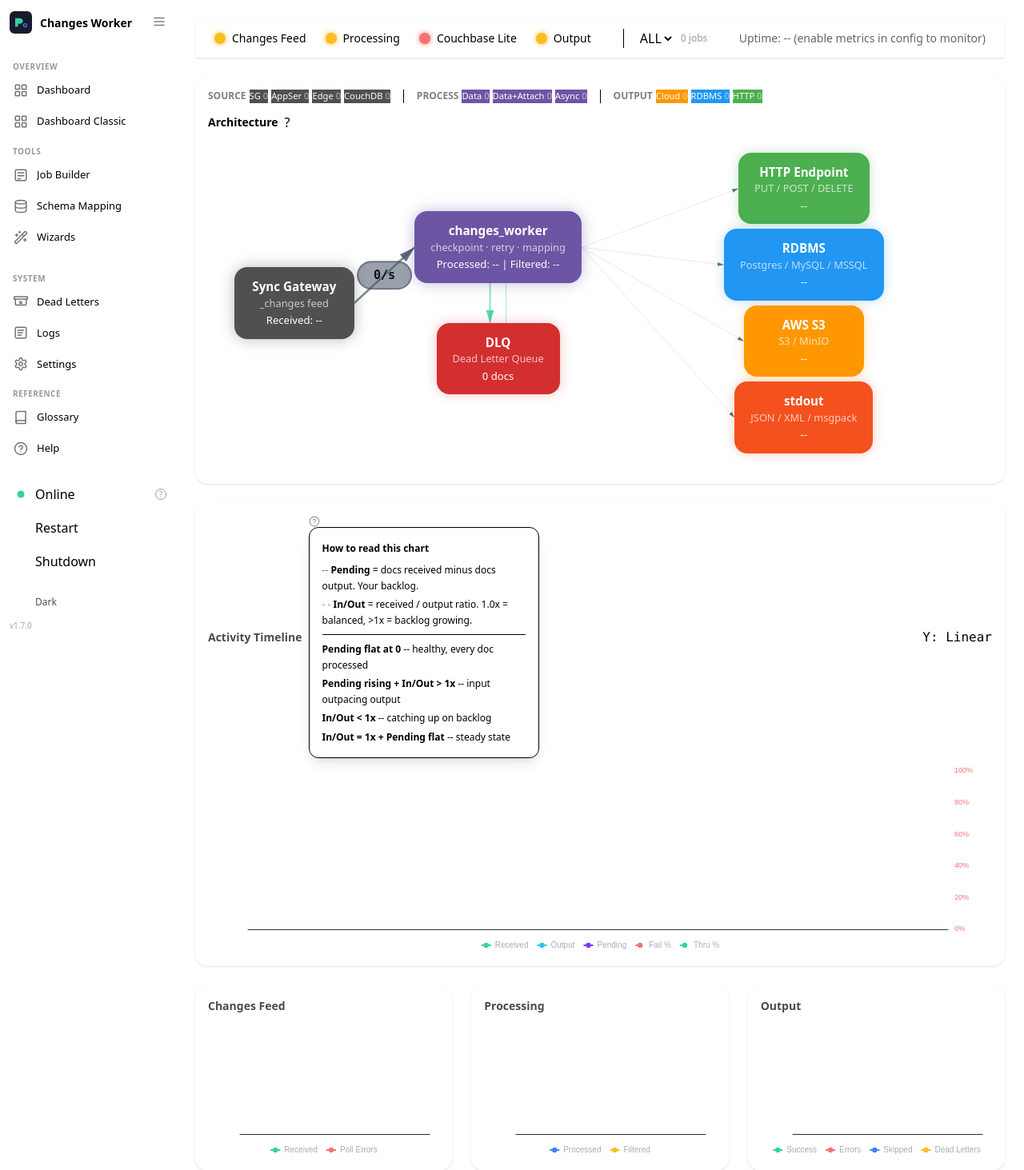
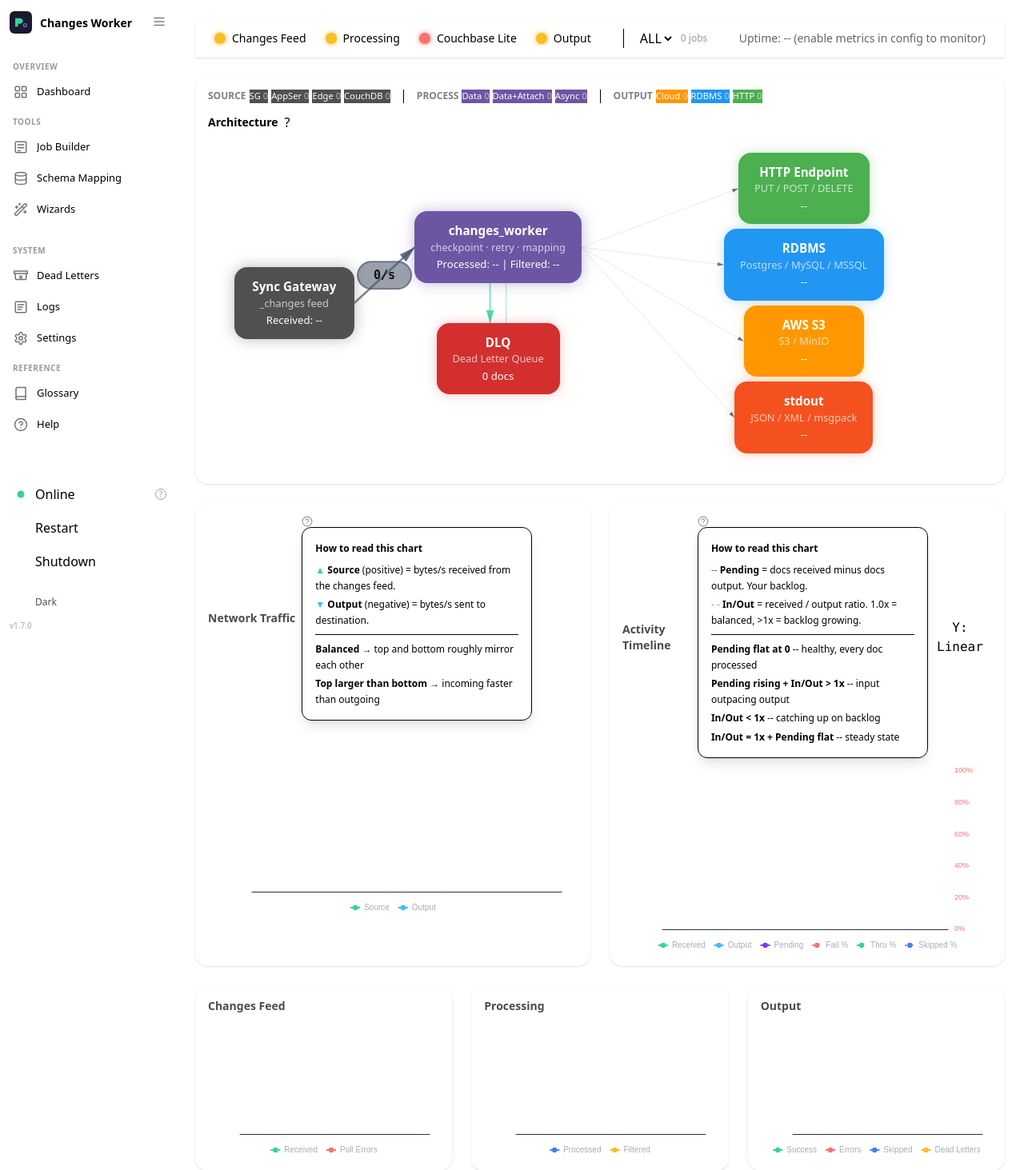
Before and after one commit to Fujio-Turner/change_stream_db, a Python web app: template web/templates/index.html in a window 1280 px wide. Shown: the top 1463 px of the page at 80% size. Run offline with Jinja, Linux system fonts and the light colour scheme; the template is opened without the code that fills it, so the values that code supplies are empty.

Commit message:
better charts

```diff
--- a/web/server.py
+++ b/web/server.py
@@ -80,10 +80,6 @@ async def favicon(request):
 
 async def page_index(request):
     return web.FileResponse(WEB / "templates" / "index.html")
-
-
-async def page_index_classic(request):
-    return web.FileResponse(WEB / "templates" / "index_classic.html")
 
 
 async def page_config(request):
@@ -2151,7 +2147,6 @@ def create_app():
     # Pages
     app.router.add_get("/favicon.ico", favicon)
     app.router.add_get("/", page_index)
-    app.router.add_get("/classic", page_index_classic)
     app.router.add_get("/settings", page_config)
     app.router.add_get("/jobs", page_jobs)
     app.router.add_get("/schema", page_schema)
--- a/web/static/js/sidebar.js
+++ b/web/static/js/sidebar.js
@@ -12,7 +12,6 @@
   var NAV = [
     { type: 'section', label: 'Overview' },
     { href: '/',           label: 'Dashboard',       icon: '/static/icons/dashboard.svg' },
-    { href: '/classic',    label: 'Dashboard Classic', icon: '/static/icons/dashboard.svg' },
 
     { type: 'section', label: 'Tools' },
     { href: '/jobs',       label: 'Job Builder',      icon: '/static/icons/jobs.svg'     },
--- a/web/templates/index.html
+++ b/web/templates/index.html
@@ -248,6 +248,32 @@
       </div>
     </div>
 
+    <!-- Traffic + Activity Timeline -->
+    <div class="grid grid-cols-1 lg:grid-cols-2 gap-6">
+      <!-- Network Traffic (Source ↑ / Output ↓) -->
+      <div class="card bg-base-100 shadow rounded-2xl">
+        <div class="card-body p-4">
+          <div class="flex items-center justify-between mb-1">
+            <div class="flex items-center gap-2">
+              <h3 class="text-sm font-semibold opacity-70">Network Traffic</h3>
+              <div class="dropdown dropdown-hover dropdown-right" style="z-index:9999;">
+                <label tabindex="0">
+                  <svg class="opacity-40 cursor-help" width="14" height="14" viewBox="0 0 24 24" fill="none" stroke="currentColor" stroke-width="2" stroke-linecap="round" stroke-linejoin="round"><circle cx="12" cy="12" r="10"/><path d="M9.09 9a3 3 0 0 1 5.83 1c0 2-3 3-3 3"/><path d="M12 17h.01"/></svg>
+                </label>
+                <div tabindex="0" class="dropdown-content bg-base-100 rounded-xl shadow-lg p-4 w-72 text-xs leading-relaxed border border-base-content/10">
+                  <p class="font-bold mb-2">How to read this chart</p>
+                  <p class="mb-1"><span style="color:#36d399;">▲</span> <strong>Source</strong> (positive) = bytes/s received from the changes feed.</p>
+                  <p class="mb-1"><span style="color:#3abff8;">▼</span> <strong>Output</strong> (negative) = bytes/s sent to destination.</p>
+                  <hr class="my-2 border-base-content/10"/>
+                  <p class="mb-1"><strong>Balanced</strong> → top and bottom roughly mirror each other</p>
+                  <p><strong>Top larger than bottom</strong> → incoming faster than outgoing</p>
+                </div>
+              </div>
+            </div>
+          </div>
+          <div id="chartTraffic" style="width:100%;height:240px"></div>
+        </div>
+      </div>
       <!-- Activity Timeline (bottleneck detector) -->
       <div class="card bg-base-100 shadow rounded-2xl">
         <div class="card-body p-4">
@@ -258,7 +284,7 @@
                 <label tabindex="0">
                   <svg class="opacity-40 cursor-help" width="14" height="14" viewBox="0 0 24 24" fill="none" stroke="currentColor" stroke-width="2" stroke-linecap="round" stroke-linejoin="round"><circle cx="12" cy="12" r="10"/><path d="M9.09 9a3 3 0 0 1 5.83 1c0 2-3 3-3 3"/><path d="M12 17h.01"/></svg>
                 </label>
-              <div tabindex="0" class="dropdown-content rounded-xl shadow-lg p-4 w-72 text-xs leading-relaxed border border-base-content/10" style="background:oklch(var(--b1));">
+                <div tabindex="0" class="dropdown-content bg-base-100 rounded-xl shadow-lg p-4 w-72 text-xs leading-relaxed border border-base-content/10">
                   <p class="font-bold mb-2">How to read this chart</p>
                   <p class="mb-1"><span style="color:#7c3aed;">--</span> <strong>Pending</strong> = docs received minus docs output. Your backlog.</p>
                   <p class="mb-1"><span style="color:#f87272;">- -</span> <strong>In/Out</strong> = received / output ratio. 1.0x = balanced, &gt;1x = backlog growing.</p>
@@ -273,6 +299,7 @@
             <button class="btn btn-xs btn-outline font-mono" id="btnScaleToggle" onclick="toggleYScale()">Y: Linear</button>
           </div>
           <div id="chartActivity" style="width:100%;height:240px"></div>
+        </div>
       </div>
     </div>
 
@@ -524,7 +551,11 @@ var chartHistory = {
   // Activity Timeline
   pending: [],
   failRate: [],
-  throughputRate: []
+  throughputRate: [],
+  skippedRate: [],
+  // Network Traffic (bytes/s)
+  bytesIn: [],
+  bytesOut: []
 };
 // Track previous totals so we can compute deltas
 var prev = {};
@@ -558,6 +589,21 @@ function pushHistory(m) {
     if (chartHistory[hk].length > MAX_POINTS) chartHistory[hk].shift();
   }
 
+  // Network Traffic: bytes/s in and out
+  var byteKeys = [
+    ['bytesIn',  'changes_worker_bytes_received_total'],
+    ['bytesOut', 'changes_worker_bytes_output_total']
+  ];
+  for (var i = 0; i < byteKeys.length; i++) {
+    var hk = byteKeys[i][0], mk = byteKeys[i][1];
+    var cur = m[mk] || 0;
+    var delta = (prev[mk] != null) ? Math.max(0, cur - prev[mk]) : 0;
+    prev[mk] = cur;
+    var rate = (dt > 0) ? parseFloat((delta / dt).toFixed(2)) : 0;
+    chartHistory[hk].push(rate);
+    if (chartHistory[hk].length > MAX_POINTS) chartHistory[hk].shift();
+  }
+
   // Avg output response time (cumulative: total _sum / total _count)
   var ortSum = 0, ortCount = 0;
   for (var k in m) {
@@ -594,14 +640,18 @@ function pushHistory(m) {
   var failPct = totalOut > 0 ? parseFloat(((totalOutErr / totalOut) * 100).toFixed(2)) : 0;
   chartHistory.failRate.push(failPct);
   if (chartHistory.failRate.length > MAX_POINTS) chartHistory.failRate.shift();
-  var thruPct = totalReceived > 0 ? parseFloat(((totalOutOk / totalReceived) * 100).toFixed(2)) : 0;
+  var totalAttempted = totalOutOk + totalOutErr;
+  var thruPct = totalAttempted > 0 ? parseFloat(((totalOutOk / totalAttempted) * 100).toFixed(2)) : 0;
   chartHistory.throughputRate.push(thruPct);
   if (chartHistory.throughputRate.length > MAX_POINTS) chartHistory.throughputRate.shift();
+  var skippedPct = totalReceived > 0 ? parseFloat(((totalSkipped / totalReceived) * 100).toFixed(2)) : 0;
+  chartHistory.skippedRate.push(skippedPct);
+  if (chartHistory.skippedRate.length > MAX_POINTS) chartHistory.skippedRate.shift();
 }
 
 // ── ECharts ──────────────────────────────────────────────────
 var yAxisLog = false;
-var cFeed, cProcess, cOutput, cFeedAvg, cProcessAvg, cOutputAvg, cActivity;
+var cFeed, cProcess, cOutput, cFeedAvg, cProcessAvg, cOutputAvg, cActivity, cTraffic;
 
 function chartColors() {
   var dark = document.documentElement.getAttribute('data-theme') === 'dark';
@@ -618,6 +668,7 @@ function makeChart(el) {
 
 function rebuildCharts() {
   if (cActivity) cActivity.dispose();
+  if (cTraffic) cTraffic.dispose();
   if (cFeed) cFeed.dispose();
   if (cProcess) cProcess.dispose();
   if (cOutput) cOutput.dispose();
@@ -625,6 +676,7 @@ function rebuildCharts() {
   if (cProcessAvg) cProcessAvg.dispose();
   if (cOutputAvg) cOutputAvg.dispose();
   cActivity   = makeChart(document.getElementById('chartActivity'));
+  cTraffic    = makeChart(document.getElementById('chartTraffic'));
   cFeed       = makeChart(document.getElementById('chartFeed'));
   cProcess    = makeChart(document.getElementById('chartProcess'));
   cOutput     = makeChart(document.getElementById('chartOutput'));
@@ -635,7 +687,7 @@ function rebuildCharts() {
   drawArchArrows();
 
   // Sync crosshair across all charts
-  echarts.connect([cActivity, cFeed, cProcess, cOutput, cFeedAvg, cProcessAvg, cOutputAvg]);
+  echarts.connect([cTraffic, cActivity, cFeed, cProcess, cOutput, cFeedAvg, cProcessAvg, cOutputAvg]);
 }
 
 function toggleYScale() {
@@ -1222,7 +1274,7 @@ function renderCharts() {
           for (var i = 0; i < params.length; i++) {
             var p = params[i];
             tip += '<span style="display:inline-block;width:8px;height:8px;border-radius:50%;background:' + p.color + ';margin-right:4px"></span>';
-            if (p.seriesName === 'Fail %' || p.seriesName === 'Thru %') {
+            if (p.seriesName === 'Fail %' || p.seriesName === 'Thru %' || p.seriesName === 'Skipped %') {
               tip += p.seriesName + ': <b>' + (p.value != null ? p.value.toFixed(2) + '%' : '--') + '</b><br/>';
             } else if (p.seriesName === 'Pending') {
               tip += p.seriesName + ': <b>' + fmt(p.value) + '</b><br/>';
@@ -1248,7 +1300,56 @@ function renderCharts() {
         { name: 'Output', type: 'line', smooth: true, symbol: 'none', data: chartHistory.outSuccess, lineStyle: { width: 1.5, color: '#3abff8' }, itemStyle: { color: '#3abff8' } },
         { name: 'Pending', type: 'line', smooth: true, symbol: 'none', data: chartHistory.pending, lineStyle: { width: 2, color: '#7c3aed' }, itemStyle: { color: '#7c3aed' }, areaStyle: { opacity: 0.08, color: '#7c3aed' } },
         { name: 'Fail %', type: 'line', smooth: true, symbol: 'none', data: chartHistory.failRate, lineStyle: { width: 2, color: '#f87272', type: 'dashed' }, itemStyle: { color: '#f87272' }, yAxisIndex: 1 },
-        { name: 'Thru %', type: 'line', smooth: true, symbol: 'none', data: chartHistory.throughputRate, lineStyle: { width: 2, color: '#36d399', type: 'dashed' }, itemStyle: { color: '#36d399' }, yAxisIndex: 1 }
+        { name: 'Thru %', type: 'line', smooth: true, symbol: 'none', data: chartHistory.throughputRate, lineStyle: { width: 2, color: '#36d399', type: 'dashed' }, itemStyle: { color: '#36d399' }, yAxisIndex: 1 },
+        { name: 'Skipped %', type: 'line', smooth: true, symbol: 'none', data: chartHistory.skippedRate, lineStyle: { width: 2, color: '#3b82f6', type: 'dotted' }, itemStyle: { color: '#3b82f6' }, yAxisIndex: 1 }
+      ]
+    }, true);
+  }
+  // Network Traffic chart (bytes/s: Source positive, Output negative)
+  if (cTraffic) {
+    var outNeg = chartHistory.bytesOut.map(function(v) { return v != null ? -v : null; });
+    cTraffic.setOption({
+      backgroundColor: 'transparent',
+      textStyle: { color: c.text, fontSize: 10 },
+      tooltip: { trigger: 'axis', textStyle: { fontSize: 11 },
+        axisPointer: { type: 'cross', crossStyle: { color: '#666' }, lineStyle: { color: '#666' } },
+        formatter: function(params) {
+          var tip = params[0].axisValueLabel + '<br/>';
+          for (var i = 0; i < params.length; i++) {
+            var p = params[i];
+            var val = Math.abs(p.value || 0);
+            tip += '<span style="display:inline-block;width:8px;height:8px;border-radius:50%;background:' + p.color + ';margin-right:4px"></span>';
+            tip += p.seriesName + ': <b>' + fmtBytes(val) + '/s</b><br/>';
+          }
+          return tip;
+        }
+      },
+      legend: { bottom: 0, textStyle: { color: c.text, fontSize: 10 }, itemWidth: 12, itemHeight: 8 },
+      grid: { top: 12, left: 55, right: 20, bottom: 30 },
+      xAxis: {
+        type: 'category', data: chartHistory.labels, boundaryGap: false,
+        axisLabel: { show: false }, axisLine: { lineStyle: { color: c.split } }, axisTick: { show: false }
+      },
+      yAxis: {
+        type: 'value', axisLine: { show: false },
+        axisLabel: { fontSize: 9, color: c.text, formatter: function(v) { return fmtBytes(Math.abs(v)); } },
+        splitLine: { lineStyle: { color: c.split } }
+      },
+      series: [
+        { name: 'Source', type: 'line', smooth: true, symbol: 'none', data: chartHistory.bytesIn,
+          lineStyle: { width: 2, color: '#36d399' }, itemStyle: { color: '#36d399' },
+          areaStyle: { color: new echarts.graphic.LinearGradient(0, 0, 0, 1, [
+            { offset: 0, color: 'rgba(54,211,153,0.35)' },
+            { offset: 1, color: 'rgba(54,211,153,0.05)' }
+          ]) }
+        },
+        { name: 'Output', type: 'line', smooth: true, symbol: 'none', data: outNeg,
+          lineStyle: { width: 2, color: '#3abff8' }, itemStyle: { color: '#3abff8' },
+          areaStyle: { color: new echarts.graphic.LinearGradient(0, 0, 0, 1, [
+            { offset: 0, color: 'rgba(58,191,248,0.05)' },
+            { offset: 1, color: 'rgba(58,191,248,0.35)' }
+          ]) }
+        }
       ]
     }, true);
   }
@@ -1291,6 +1392,7 @@ function renderCharts() {
 
 window.addEventListener('resize', function() {
   if (cActivity) cActivity.resize();
+  if (cTraffic) cTraffic.resize();
   if (cFeed) cFeed.resize();
   if (cProcess) cProcess.resize();
   if (cOutput) cOutput.resize();
--- a/web/templates/jobs.html
+++ b/web/templates/jobs.html
@@ -401,7 +401,7 @@
             <!-- Channel Filter (CouchDB, App Services, Sync Gateway only) -->
             <div id="jbChannelFilterWrap" class="hidden mt-3">
               <label class="label label-text text-xs font-semibold flex items-center gap-2">
-                Channels
+                Filter by Channel(s)
                 <div class="tooltip tooltip-right" data-tip="Server-side filter for the _changes feed. Only documents belonging to the listed channels are returned. Leave empty to receive all changes. CouchDB, App Services, and Sync Gateway only.">
                   <span class="badge badge-ghost badge-sm cursor-help">?</span>
                 </div>
--- a/web/templates/logs.html
+++ b/web/templates/logs.html
@@ -152,7 +152,7 @@
                 <h3 class="text-sm font-semibold opacity-70">Activity Timeline</h3>
                 <div class="dropdown dropdown-hover dropdown-right" style="z-index:9999;">
                   <label tabindex="0"><svg class="opacity-40 cursor-help" width="14" height="14" viewBox="0 0 24 24" fill="none" stroke="currentColor" stroke-width="2" stroke-linecap="round" stroke-linejoin="round"><circle cx="12" cy="12" r="10"/><path d="M9.09 9a3 3 0 0 1 5.83 1c0 2-3 3-3 3"/><path d="M12 17h.01"/></svg></label>
-                  <div tabindex="0" class="dropdown-content rounded-xl shadow-lg p-4 w-72 text-xs leading-relaxed border border-base-content/10" style="background:oklch(var(--b1));">
+                  <div tabindex="0" class="dropdown-content bg-base-100 rounded-xl shadow-lg p-4 w-72 text-xs leading-relaxed border border-base-content/10">
                     <p class="font-bold mb-2">How to read this chart</p>
                     <p class="mb-1"><span style="color:#7c3aed;">■</span> <strong>Pending</strong> shows the doc backlog (docs in − docs out).</p>
                     <p class="mb-1"><span style="color:#f87272;">┅</span> <strong>Fail %</strong> shows what percentage of output attempts are errors.</p>
```
Also changed, not shown: db/db_base.py (+11 -0 lines). Lines whose indentation alone changed are shown as unchanged.
